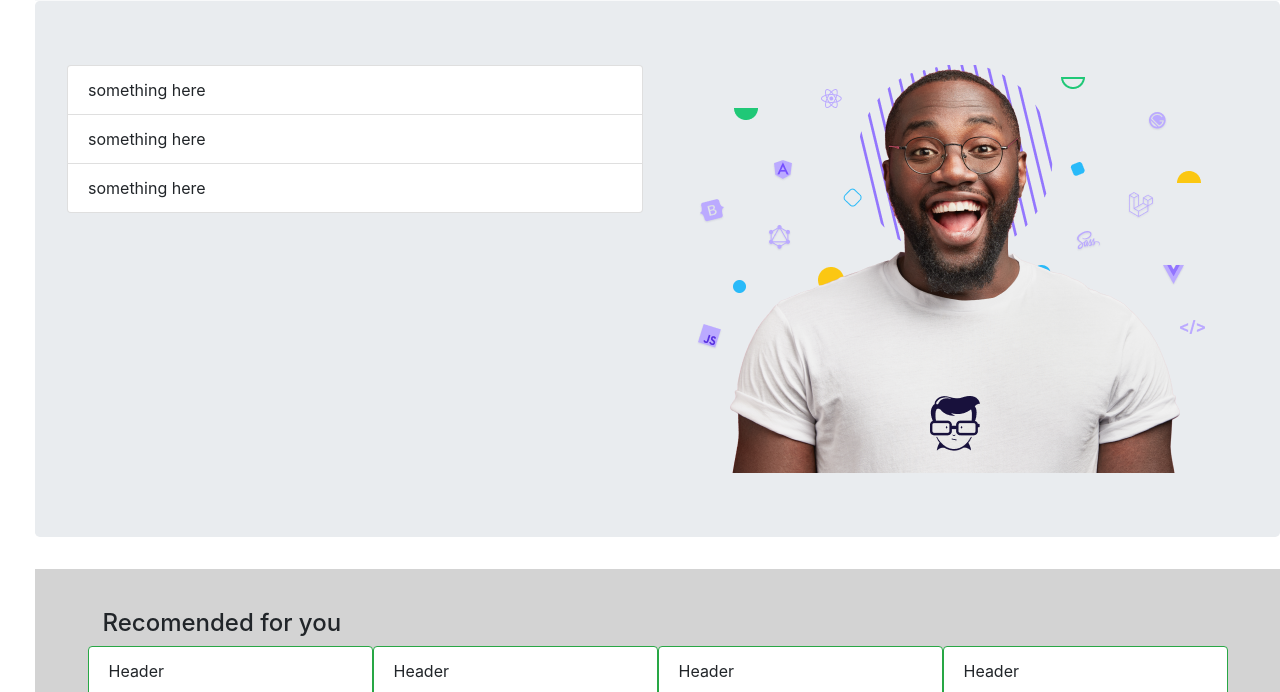
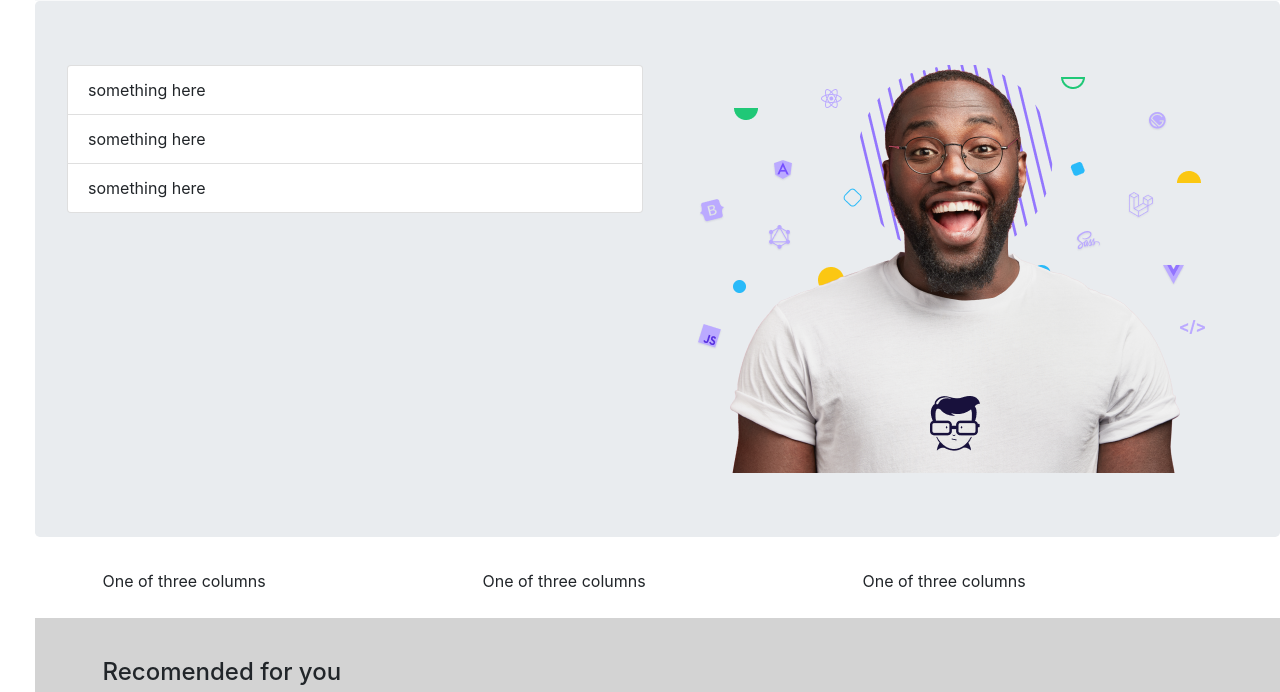
Before and after one commit to Rudiethenomad/M3D5-Exercise, a plain HTML site: page index.html in a window 1280 px wide. Shown: the part 56-748 px from the top of the page. Drawn offline with nearby package versions, Linux system fonts and the light colour scheme; files that its build step writes are made by us from their sources.

Commit message:
added first section

```diff
--- a/index.html
+++ b/index.html
@@ -71,13 +71,22 @@
 
 <!--JumboScreen End-->
 <!--Offer line start-->
-<section>
-    <div class="container brag">
-        <div class="row">
+<section class="sec-one">
+    <div class="container">
 
+        <div class="row align-items-center">
+          <div class="col">
+            One of three columns
+          </div>
+          <div class="col">
+            One of three columns
+          </div>
+          <div class="col">
+            One of three columns
+          </div>
+        </div>
+    </div>
 
-           </div>
-    </div>
 </section>
 
 <!--Offer line end-->
--- a/styles.css
+++ b/styles.css
@@ -21,3 +21,9 @@ body{
     padding-top: 40px;
     background-color: lightgrey;
 }
+.brag{
+    height: 70px;
+}
+.sec-one{
+    padding-bottom: 25px;
+}
```
